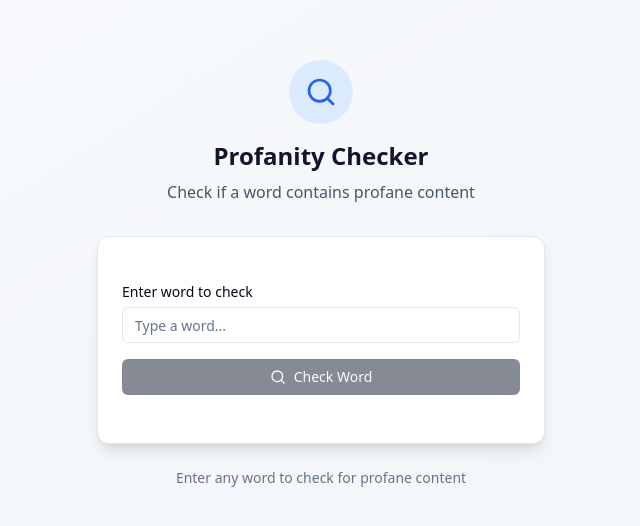
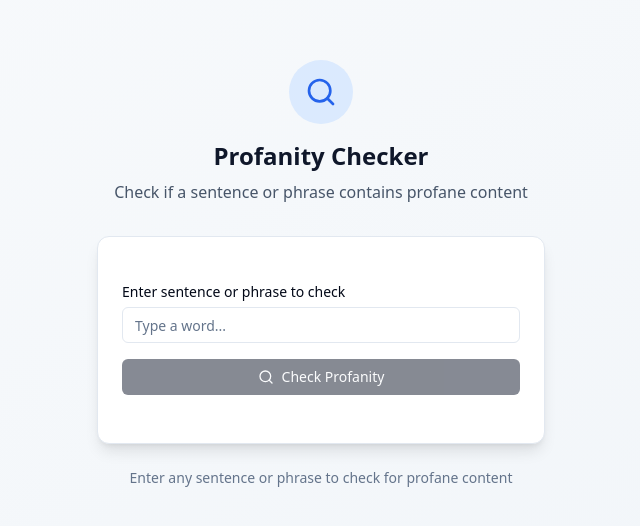
Before and after one commit to alen-kuriakose/profanity-check-ui, a Next.js app: page / in a window 1280 px wide. Shown: the part 126-652 px from the top of the page, without its empty margins (319-959 px from the left). Built offline with nearby package versions, Linux system fonts and the light colour scheme.

Commit message:
fix: update wording to clarify input requirements for profanity check

```diff
--- a/app/profanity-checker.tsx
+++ b/app/profanity-checker.tsx
@@ -71,13 +71,13 @@ export default function ProfanityChecker() {
             <Search className="w-8 h-8 text-blue-600" />
           </div>
           <h1 className="text-2xl font-bold text-slate-900 mb-2">Profanity Checker</h1>
-          <p className="text-slate-600">Check if a word contains profane content</p>
+          <p className="text-slate-600">Check if a sentence or phrase contains profane content</p>
         </div>
         <Card className="rounded-xl shadow-lg border border-slate-200">
           <CardContent className="p-6 space-y-6">
             <div className="space-y-4">
               <div className="space-y-2">
-                <Label htmlFor="word-input">Enter word to check</Label>
+                <Label htmlFor="word-input">Enter sentence or phrase to check</Label>
                 <Input
                   id="word-input"
                   type="text"
@@ -107,7 +107,7 @@ export default function ProfanityChecker() {
                     </>
                   ) : (
                     <>
-                      <Search className="w-4 h-4" /> Check Word
+                      <Search className="w-4 h-4" /> Check Profanity
                     </>
                   )}
                 </Button>
@@ -218,7 +218,7 @@ export default function ProfanityChecker() {
           </CardContent>
         </Card>
         <div className="text-center mt-6 text-sm text-slate-500">
-          Enter any word to check for profane content
+          Enter any sentence or phrase to check for profane content
         </div>
       </div>
     </div>
```
